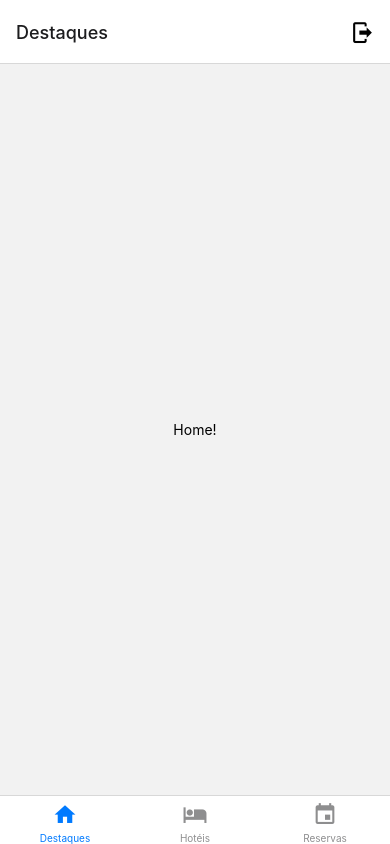
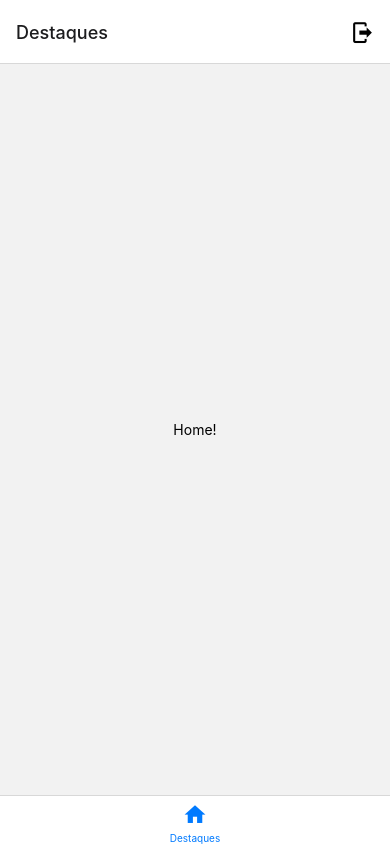
Before and after one commit to GabTibolla/HotelbookerApp, a React Native app: screen /Main in a window 390 px wide. Built offline with nearby package versions, Linux system fonts and the light colour scheme.

Commit message:
feat: config to user and admin

```diff
--- a/components/menu_component.js
+++ b/components/menu_component.js
@@ -4,10 +4,17 @@ import HomeScreen from '../screens/home_screen';
 import HotelStack from '../screens/hotel_stack';
 import ReserveStack from '../screens/reserve_stack';
 import MaterialCommunityIcons from 'react-native-vector-icons/MaterialCommunityIcons';
+import {useRole} from "../utils/token_context";
+import  VectorIcons  from 'react-native-vector-icons/FontAwesome5';
+import MyHotelsScreen from "../screens/my_hotels_screen";
+import MyHotelsStack from "../screens/my_hotels_stack";
 
 const Tab = createBottomTabNavigator();
 
 function MyTabs() {
+    const { role } = useRole();
+
+
     return (
         <Tab.Navigator>
             <Tab.Screen
@@ -20,6 +27,7 @@ function MyTabs() {
                     ),
                 }}
             />
+            {role === "USER" ? (
             <Tab.Screen
                 name="Hotels"
                 component={HotelStack}
@@ -30,7 +38,8 @@ function MyTabs() {
                         <MaterialCommunityIcons name="bed" color={color} size={size} />
                     ),
                 }}
-            />
+            />): null}
+            {role === "USER" ? (
             <Tab.Screen
                 name="Reservas"
                 component={ReserveStack}
@@ -41,7 +50,20 @@ function MyTabs() {
                         <MaterialCommunityIcons name="calendar" color={color} size={size} />
                     ),
                 }}
-            />
+            /> ): null}
+            {role === "ADMIN" ? (
+                <Tab.Screen
+                    name="Meus Hotéis"
+                    component={MyHotelsStack}
+                    options={{
+                        headerShown: false,
+                        tabBarLabel: "Meus Hotéis",
+                        tabBarIcon: ({ color, size }) => (
+                            <VectorIcons name={"hotel"} color={color} size={size} />
+                        ),
+                    }}
+                />
+            ) : null}
         </Tab.Navigator>
     );
 }
```
